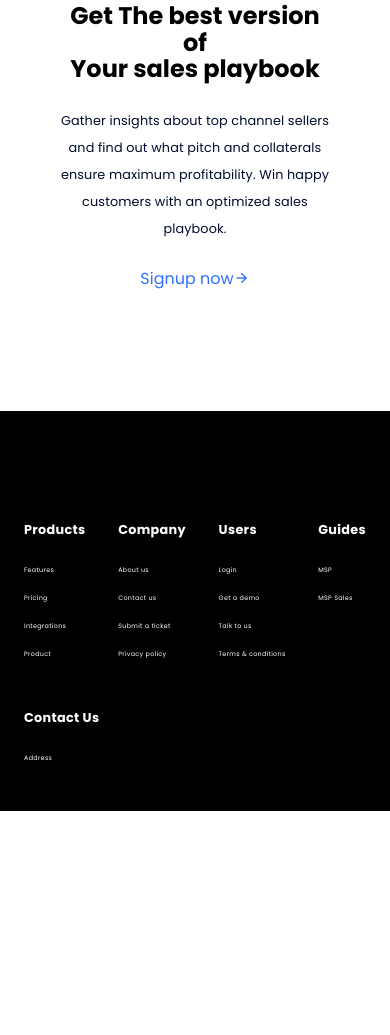
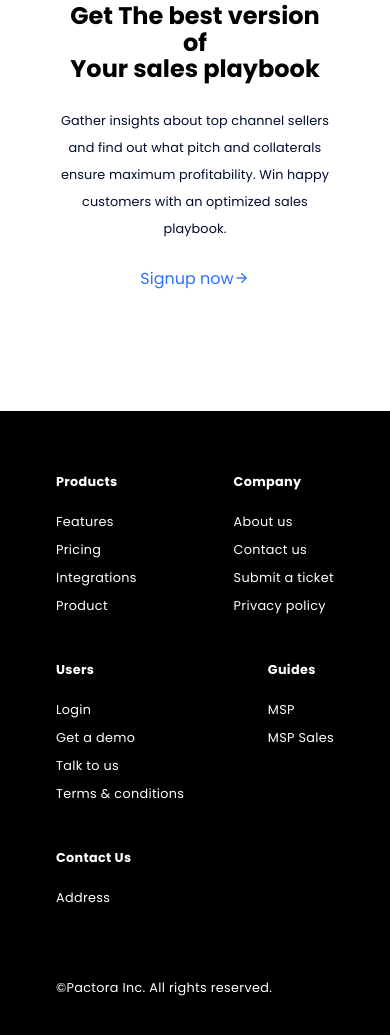
Before and after one commit to thekojopatrick/zomentum, a website: page index.html in a window 390 px wide. Shown: the part 4733-5768 px from the top of the page. Before the commit the page ends 5590 px from the top, so only its background shows below. Drawn offline with nearby package versions, Linux system fonts and the light colour scheme; files that its build step writes are made by us from their sources.

Commit message:
fix responsiveness

```diff
--- a/app/scss/components/footer.scss
+++ b/app/scss/components/footer.scss
@@ -4,16 +4,14 @@
 
 .footer {
 	background: var(--bg-dark);
-	height: rem(400);
 	width: 100%;
-	padding: rem(64) 0;
+	padding: rem(64) rem(32);
 
 	&__container {
 		display: flex;
 		justify-content: space-between;
 		gap: rem(24);
 		flex-wrap: wrap;
-		margin-top: rem(48);
 	}
 
 	&__data {
@@ -26,4 +24,5 @@
 	&__note {
 		margin-top: rem(48);
 	}
+
 }
--- a/app/scss/globals/typography.scss
+++ b/app/scss/globals/typography.scss
@@ -60,7 +60,7 @@ a:active {
 			font-size: var(--h3-font-size);
 			font-weight: var(--font-bold);
 
-			@include breakpoint-down(small){
+			@include breakpoint-down(small) {
 				font-size: var(--h1-font-size);
 			}
 		}
@@ -87,6 +87,6 @@ a:active {
 
 	&__information,
 	&__copy {
-		font-size: var(--small-font-size);
+		font-size: var(--normal-font-size);
 	}
 }
```
